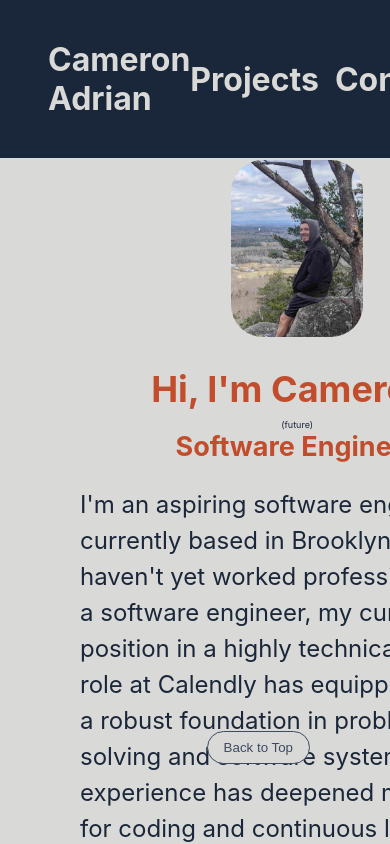
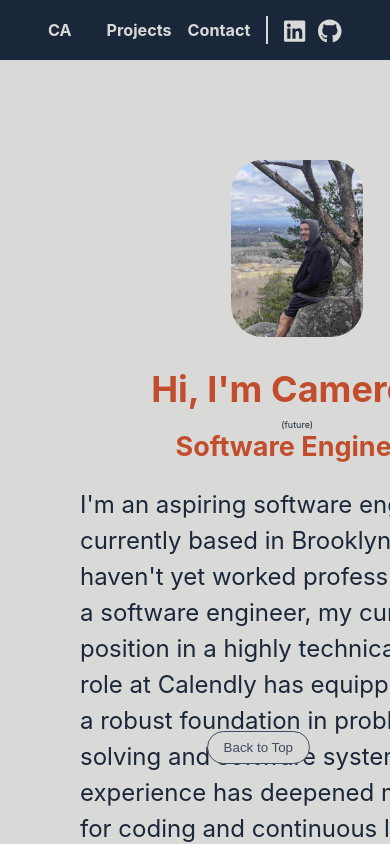
Before and after one commit to cameron-adrian/Professional-Portfolio-Website, a React (Vite) app: page / in a window 390 px wide. Shown: the top 844 px of the page. Built offline with nearby package versions, Linux system fonts and the light colour scheme.

Commit message:
chore: Update Header component with dynamic name plate

```diff
--- a/src/components/Header.jsx
+++ b/src/components/Header.jsx
@@ -1,6 +1,6 @@
 import { faGithub, faLinkedin } from "@fortawesome/free-brands-svg-icons";
 import { FontAwesomeIcon } from "@fortawesome/react-fontawesome";
-import React, { useEffect } from "react";
+import React, { useState, useEffect } from "react";
 
 function Header() {
   const scrollToSection = (id) => {
@@ -10,13 +10,17 @@ function Header() {
     }
   };
 
+  const [namePlate, setNamePlate] = useState("Cameron Adrian");
+
   useEffect(() => {
     const handleScroll = () => {
       const header = document.querySelector("header");
-      if (window.scrollY > 50) {
+      if (window.scrollY > 50 || window.innerWidth < 1000) {
         header.classList.add("shrink");
+        setNamePlate("CA");
       } else {
         header.classList.remove("shrink");
+        setNamePlate("Cameron Adrian");
       }
     };
 
@@ -30,9 +34,9 @@ function Header() {
     <header>
       <nav>
         <ul className="header-leftside">
-          <li className="about-me">
+          <li className="my-name">
             <a onClick={() => window.scrollTo({ top: 0, behavior: "smooth" })}>
-              Cameron Adrian
+              {namePlate}
             </a>
           </li>
         </ul>
```
